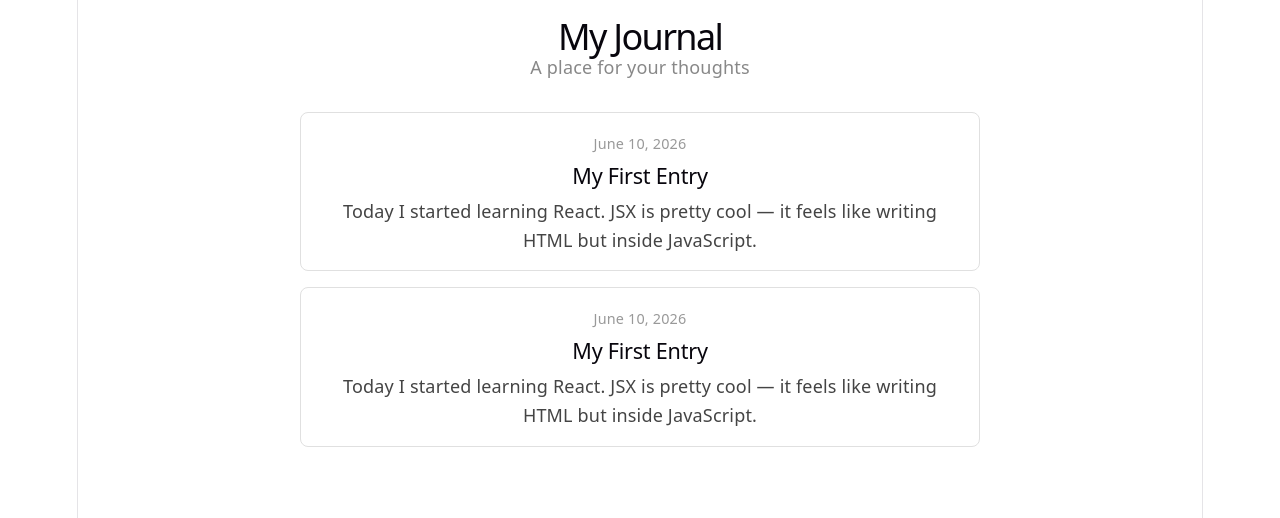
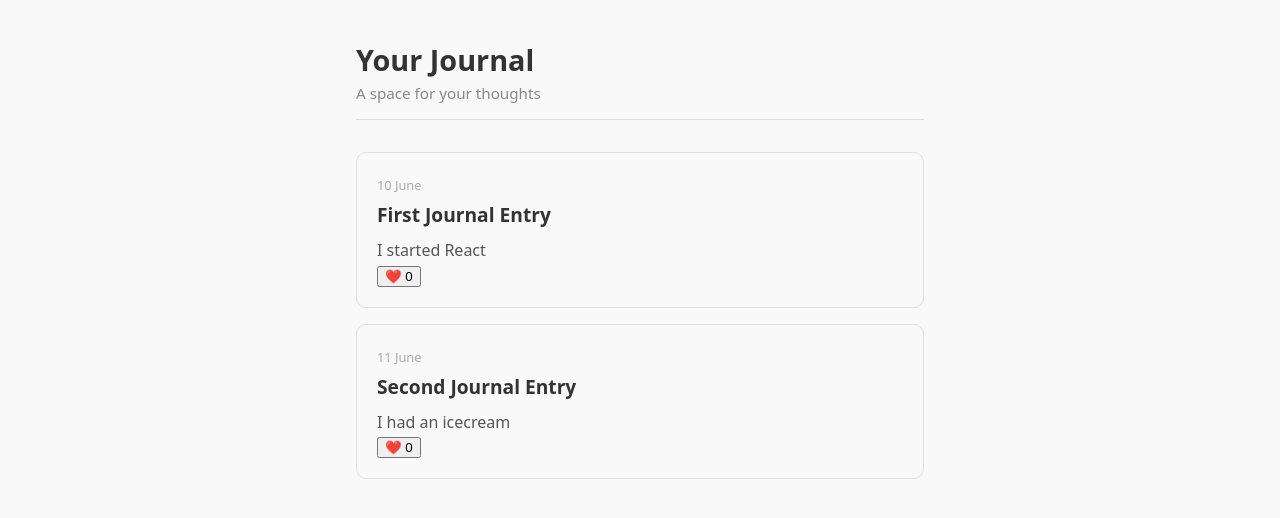
Before and after one commit to Srusti118/JournalApp, a React (Vite) app: page / in a window 1280 px wide. Shown: the top 518 px of the page. Built offline with nearby package versions, Linux system fonts and the light colour scheme.

Commit message:
useState , Props implemented ☑️

```diff
--- a/src/App.css
+++ b/src/App.css
@@ -1,47 +1,45 @@
 .app {
-  max-width: 680px;
+  max-width: 600px;
   margin: 0 auto;
-  padding: 24px 16px;
+  padding: 40px 16px;
 }
 
 .header {
   margin-bottom: 32px;
+  padding-bottom: 16px;
+  border-bottom: 1px solid #e0e0e0;
 }
 
 .header h1 {
-  font-size: 2rem;
   margin: 0 0 4px;
+  font-size: 1.8rem;
 }
 
 .header p {
+  margin: 0;
   color: #888;
-  margin: 0;
-}
-
-.entries {
-  display: flex;
-  flex-direction: column;
-  gap: 16px;
+  font-size: 0.95rem;
 }
 
 .entry-card {
   border: 1px solid #e0e0e0;
-  border-radius: 8px;
-  padding: 16px 20px;
+  border-radius: 10px;
+  padding: 20px;
+  margin-bottom: 16px;
 }
 
 .entry-date {
   font-size: 0.8rem;
-  color: #999;
+  color: #aaa;
 }
 
 .entry-title {
-  margin: 6px 0 8px;
+  margin: 6px 0 10px;
   font-size: 1.2rem;
 }
 
 .entry-body {
-  color: #444;
+  margin: 0;
+  color: #555;
   line-height: 1.6;
-  margin: 0;
 }
--- a/src/App.jsx
+++ b/src/App.jsx
@@ -6,10 +6,9 @@ const App = () => {
   return (
     <div className="app">
       <Header />
-      <main className="entries">
-        <JournalEntry />
-        <JournalEntry />
-      </main>
+      <JournalEntry title="First Journal Entry" date="10 June" body="I started React"/>
+      <JournalEntry title="Second Journal Entry" date="11 June" body="I had an icecream"/>
+
     </div>
   )
 }
--- a/src/components/Header.jsx
+++ b/src/components/Header.jsx
@@ -1,8 +1,8 @@
-const Header = () => {
+function Header() {
   return (
     <header className="header">
-      <h1>My Journal</h1>
-      <p>A place for your thoughts</p>
+      <h1>Your Journal</h1>
+      <p>A space for your thoughts</p>
     </header>
   )
 }
--- a/src/components/JournalEntry.jsx
+++ b/src/components/JournalEntry.jsx
@@ -1,11 +1,23 @@
-const JournalEntry = () => {
+import {useState} from 'react'
+
+function JournalEntry({title,date,body}) {
+
+  const[count , setCount] = useState(0);
+
+  const handlelike = () => {
+    setCount(prev => prev+1)
+  }
+
   return (
     <div className="entry-card">
-      <span className="entry-date">June 10, 2026</span>
-      <h2 className="entry-title">My First Entry</h2>
-      <p className="entry-body">Today I started learning React. JSX is pretty cool — it feels like writing HTML but inside JavaScript.</p>
+      <span className="entry-date">{date}</span>
+      <h2 className="entry-title">{title}</h2>
+      <p className="entry-body">{body}</p>
+      <button onClick={handlelike}> ❤️ {count} </button>
     </div>
   )
+
 }
 
+
 export default JournalEntry
--- a/src/index.css
+++ b/src/index.css
@@ -1,111 +1,10 @@
-:root {
-  --text: #6b6375;
-  --text-h: #08060d;
-  --bg: #fff;
-  --border: #e5e4e7;
-  --code-bg: #f4f3ec;
-  --accent: #aa3bff;
-  --accent-bg: rgba(170, 59, 255, 0.1);
-  --accent-border: rgba(170, 59, 255, 0.5);
-  --social-bg: rgba(244, 243, 236, 0.5);
-  --shadow:
-    rgba(0, 0, 0, 0.1) 0 10px 15px -3px, rgba(0, 0, 0, 0.05) 0 4px 6px -2px;
-
-  --sans: system-ui, 'Segoe UI', Roboto, sans-serif;
-  --heading: system-ui, 'Segoe UI', Roboto, sans-serif;
-  --mono: ui-monospace, Consolas, monospace;
-
-  font: 18px/145% var(--sans);
-  letter-spacing: 0.18px;
-  color-scheme: light dark;
-  color: var(--text);
-  background: var(--bg);
-  font-synthesis: none;
-  text-rendering: optimizeLegibility;
-  -webkit-font-smoothing: antialiased;
-  -moz-osx-font-smoothing: grayscale;
-
-  @media (max-width: 1024px) {
-    font-size: 16px;
-  }
-}
-
-@media (prefers-color-scheme: dark) {
-  :root {
-    --text: #9ca3af;
-    --text-h: #f3f4f6;
-    --bg: #16171d;
-    --border: #2e303a;
-    --code-bg: #1f2028;
-    --accent: #c084fc;
-    --accent-bg: rgba(192, 132, 252, 0.15);
-    --accent-border: rgba(192, 132, 252, 0.5);
-    --social-bg: rgba(47, 48, 58, 0.5);
-    --shadow:
-      rgba(0, 0, 0, 0.4) 0 10px 15px -3px, rgba(0, 0, 0, 0.25) 0 4px 6px -2px;
-  }
-
-  #social .button-icon {
-    filter: invert(1) brightness(2);
-  }
+*, *::before, *::after {
+  box-sizing: border-box;
 }
 
 body {
   margin: 0;
+  font-family: system-ui, 'Segoe UI', Roboto, sans-serif;
+  background: #f9f9f9;
+  color: #333;
 }
-
-#root {
-  width: 1126px;
-  max-width: 100%;
-  margin: 0 auto;
-  text-align: center;
-  border-inline: 1px solid var(--border);
-  min-height: 100svh;
-  display: flex;
-  flex-direction: column;
-  box-sizing: border-box;
-}
-
-h1,
-h2 {
-  font-family: var(--heading);
-  font-weight: 500;
-  color: var(--text-h);
-}
-
-h1 {
-  font-size: 56px;
-  letter-spacing: -1.68px;
-  margin: 32px 0;
-  @media (max-width: 1024px) {
-    font-size: 36px;
-    margin: 20px 0;
-  }
-}
-h2 {
-  font-size: 24px;
-  line-height: 118%;
-  letter-spacing: -0.24px;
-  margin: 0 0 8px;
-  @media (max-width: 1024px) {
-    font-size: 20px;
-  }
-}
-p {
-  margin: 0;
-}
-
-code,
-.counter {
-  font-family: var(--mono);
-  display: inline-flex;
-  border-radius: 4px;
-  color: var(--text-h);
-}
-
-code {
-  font-size: 15px;
-  line-height: 135%;
-  padding: 4px 8px;
-  background: var(--code-bg);
-}
```
Also changed, not shown: 1 other file (tests, documents, lock files or other folders).
